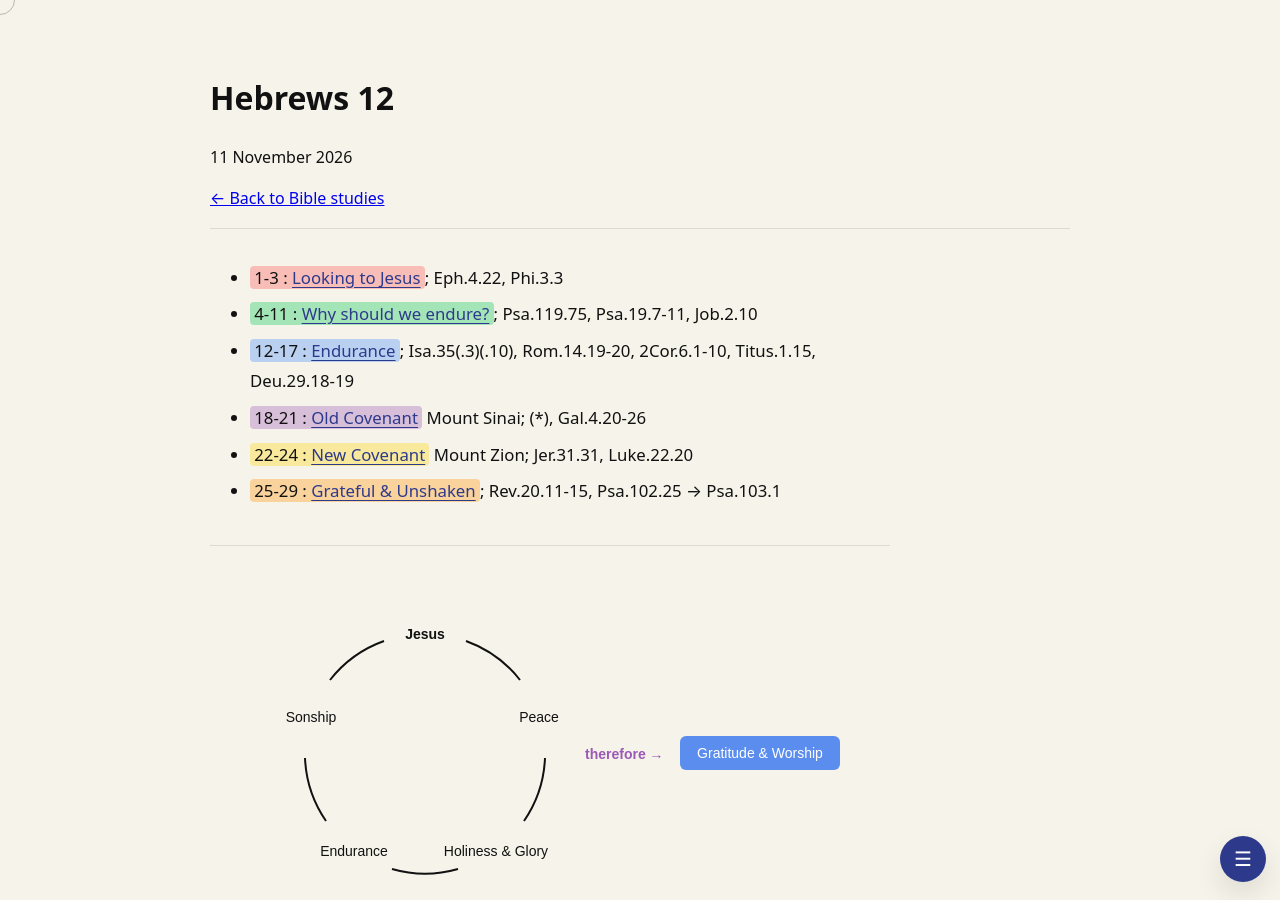
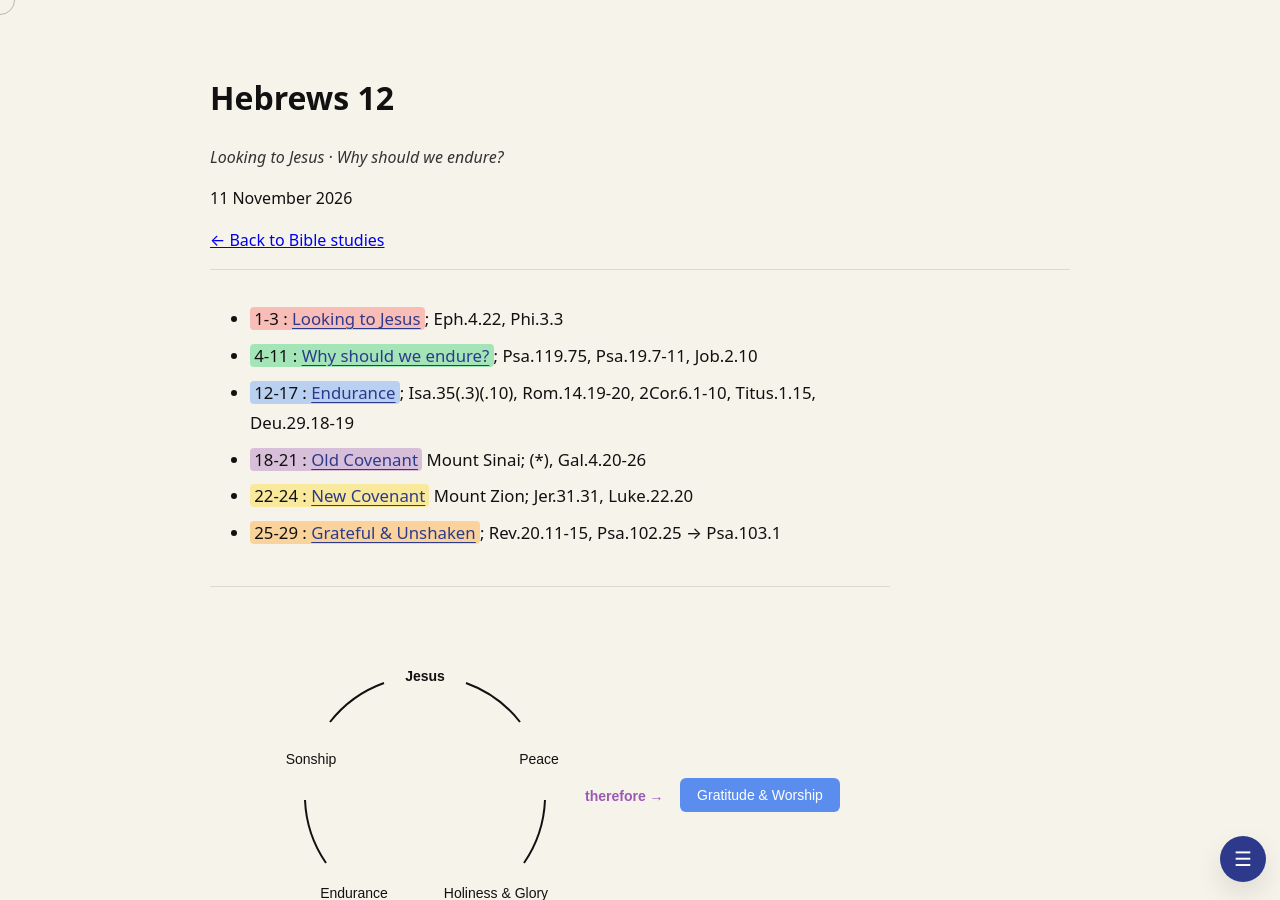
Before and after one commit to Wagz28/Wagz28.github.io, a Jekyll site: the page built from _studies/hebrews-12.html, in a window 1280 px wide and 900 px high. Built offline with Jekyll 4.4.1, drawn with Linux system fonts in a browser that asks for light colours.

Commit message:
Hebrews 12 subtitle; studies intro wording
Co-Authored-By: Claude Opus 5.5 <noreply@anthropic.com>

```diff
--- a/_studies/hebrews-12.html
+++ b/_studies/hebrews-12.html
@@ -1,7 +1,7 @@
 ---
 title: "Hebrews 12"
 date: 2026-11-11
-summary: ""
+summary: "Looking to Jesus · Why should we endure?"
 ---
 <button class="nb" id="nb" type="button">☰</button><nav id="nv"><div class="nh">Contents</div><a class="l2" href="#top">↑ Top</a><a class="l2" href="#posture">Posture</a><a class="l2" href="#looking-to-jesus">Looking to Jesus</a><a class="l2" href="#why-should-we-endure">Why should we endure?</a><a class="l2" href="#endurance">Endurance</a><a class="l2" href="#old-covenant-mount-sinai">Old Covenant (Mount Sinai)</a><a class="l3" href="#unapproachable-holiness-glory">Unapproachable Holiness &amp; Glory</a><a class="l3" href="#two-sons-two-main-covenants">Two sons; two (main) covenants</a><a class="l2" href="#new-covenant-mount-zion">New Covenant (Mount Zion)</a><a class="l2" href="#grateful-unshaken">Grateful &amp; Unshaken</a><a class="l2" href="#salvation-song">Salvation Song</a></nav><ul>
 <li><mark style="background:#ff525255">1-3 : <a href="#looking-to-jesus">Looking to Jesus</a></mark>; Eph.4.22, Phi.3.3</li>
--- a/bible/index.html
+++ b/bible/index.html
@@ -5,7 +5,7 @@ title: Bible studies
 
 <section id="bible" class="section">
   <h2>Bible studies</h2>
-  <p>Self-led studies, working through a passage at a time.</p>
+  <p>Self-led studies, working through a passage, verse or topic at a time.</p>
 
   {% assign sorted_studies = site.studies | sort: "date" | reverse %}
 
```
